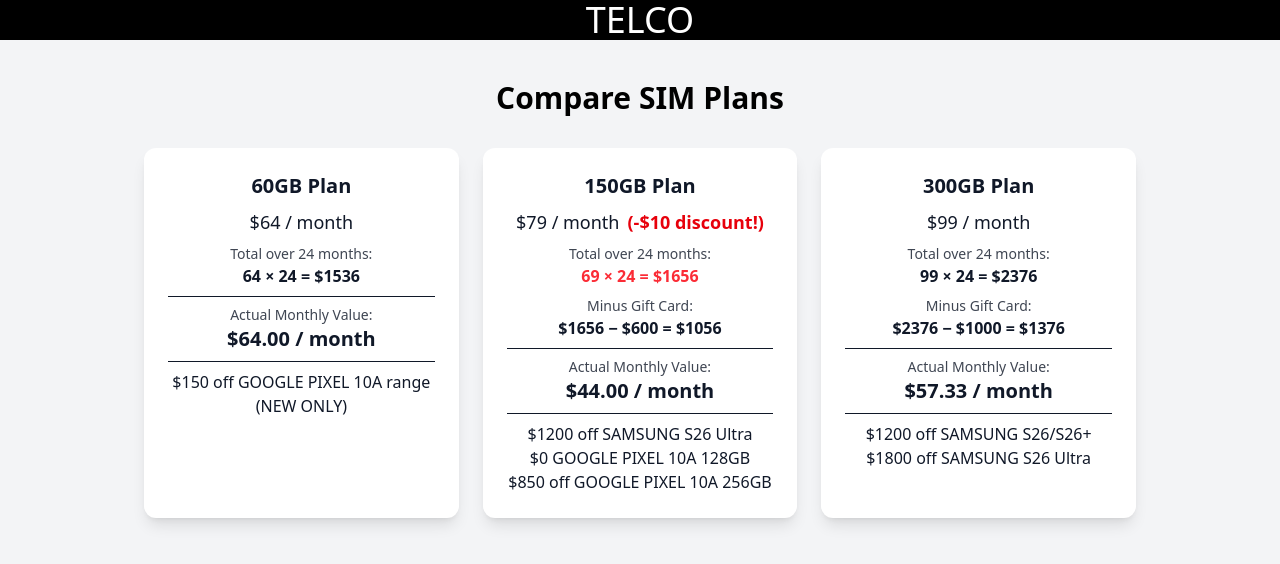
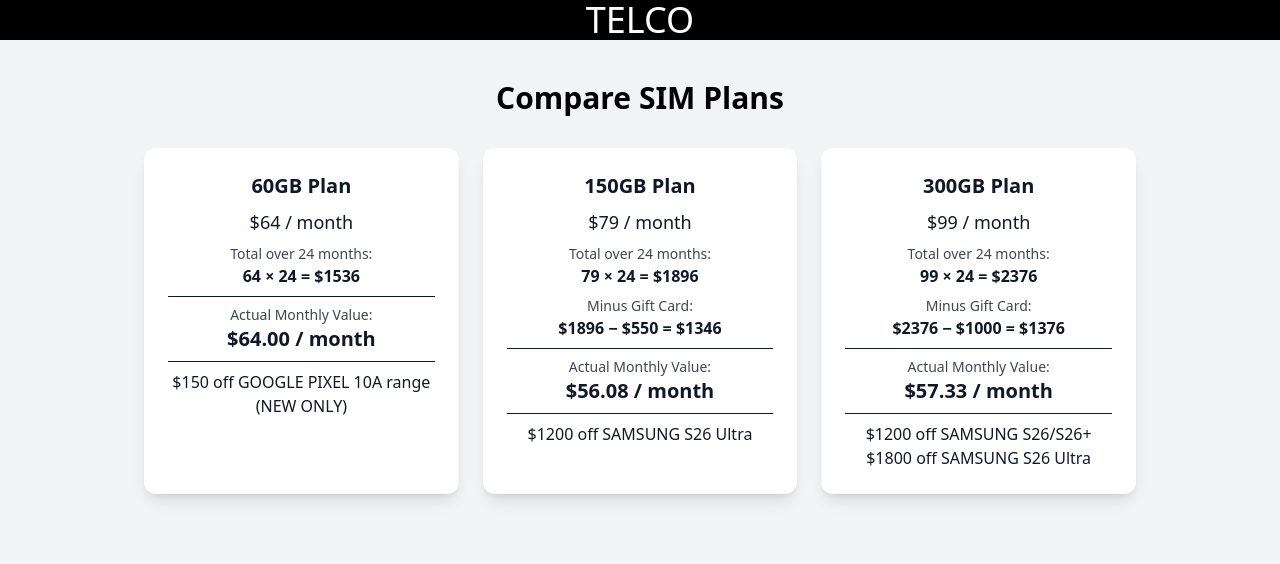
Before and after one commit to m011amad/telco, a React (Vite) app in the folder telco/: page / in a window 1280 px wide. Shown: the top 564 px of the page. Built offline with nearby package versions, Linux system fonts and the light colour scheme.

Commit message:
plan updated 05/03

```diff
--- a/telco/src/Plans.jsx
+++ b/telco/src/Plans.jsx
@@ -9,8 +9,8 @@ const PhonePlans = () => {
       name: "150GB",
       price: 79,
       months: 24,
-      giftCard: 600,
-      discount: 10, // $10 discount per month
+      giftCard: 550,
+      //discount: 10, // $10 discount per month
       hasSMB: false,
     },
     {
@@ -142,8 +142,6 @@ const PhonePlans = () => {
               {is150GB && (
                 <div className="mt-2 pt-2 border-t">
                   <p>$1200 off SAMSUNG S26 Ultra</p>
-                  <p>$0 GOOGLE PIXEL 10A 128GB</p>
-                  <p>$850 off GOOGLE PIXEL 10A 256GB</p>
                 </div>
               )}
               {is300GB && (
```
